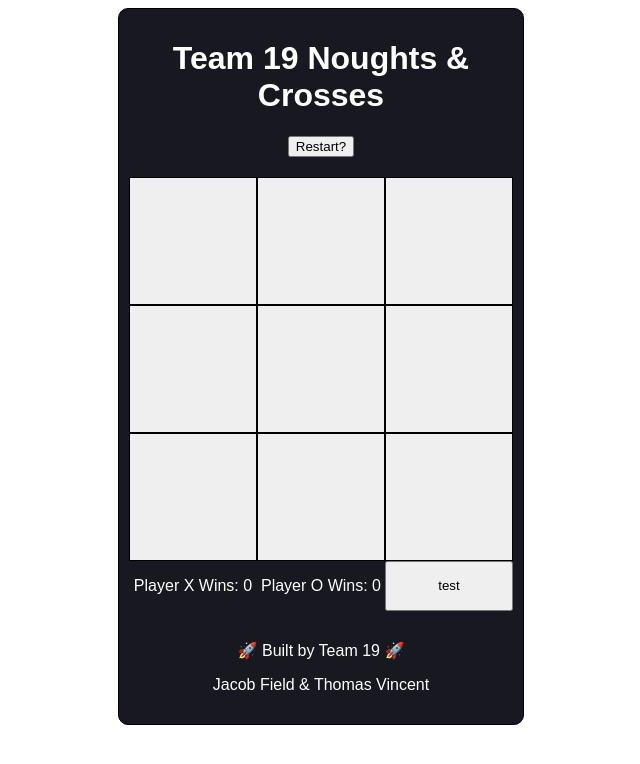
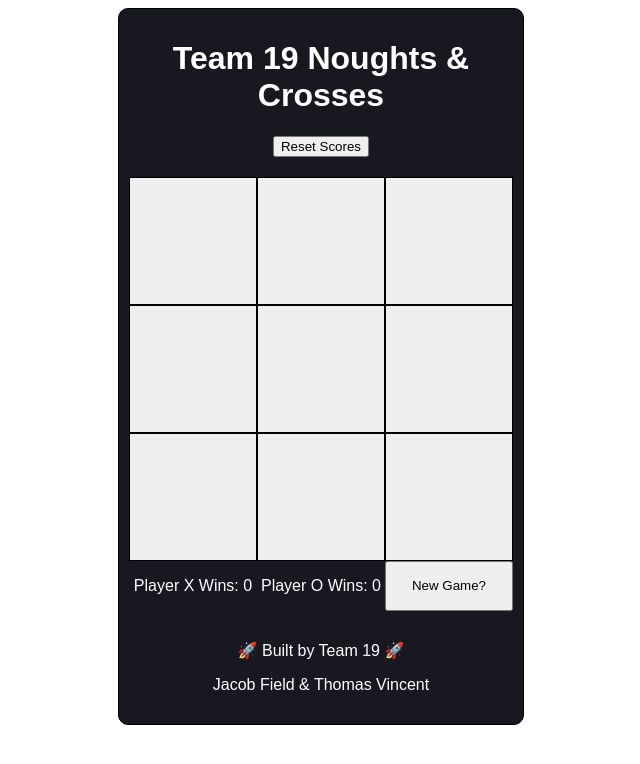
Before and after one commit to jacobfield/Noughts_And_Crosses_App, a React (Create React App) app in the folder x-o/: page / in a window 1280 px wide. Shown: the top 764 px of the page, without its empty margins (319-959 px from the left). Built offline with nearby package versions, Linux system fonts and the light colour scheme.

Commit message:
updated button names

```diff
--- a/x-o/src/components/Grid.js
+++ b/x-o/src/components/Grid.js
@@ -50,7 +50,7 @@ export function Grid() {
         ))}
         <p>Player X Wins: {xScore}</p>
         <p>Player O Wins: {oScore}</p>
-        <button onClick={resetValues}> test</button>
+        <button onClick={resetValues}> New Game?</button>
       </div>
     </div>
   );
--- a/x-o/src/components/Header.js
+++ b/x-o/src/components/Header.js
@@ -6,7 +6,7 @@ export function Header() {
     <header className="headerClass">
       <h1>Team 19 Noughts & Crosses</h1>
       <button className="restartButton" onClick={refreshPage}>
-        Restart?
+        Reset Scores
       </button>
     </header>
   );
```
